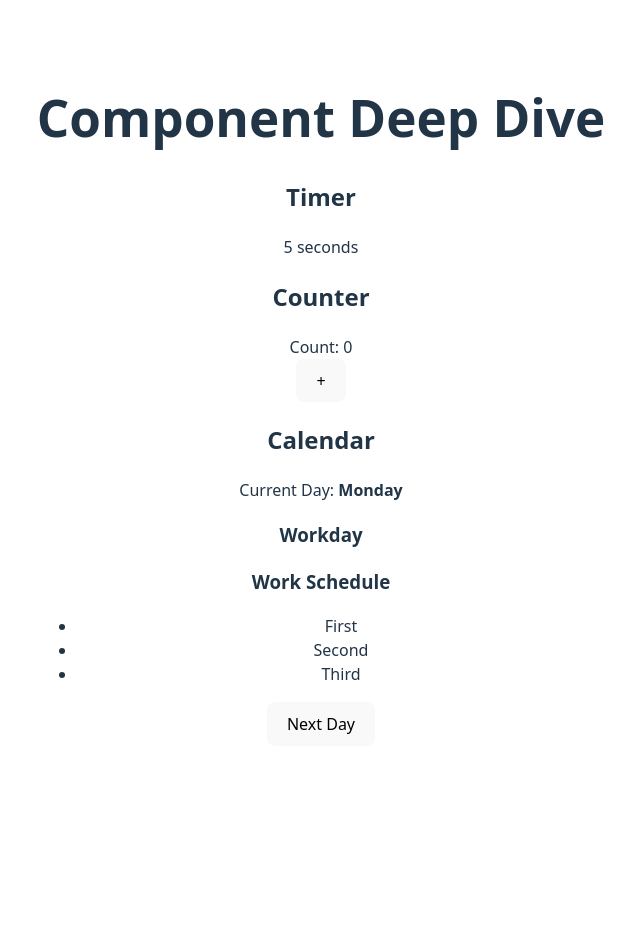
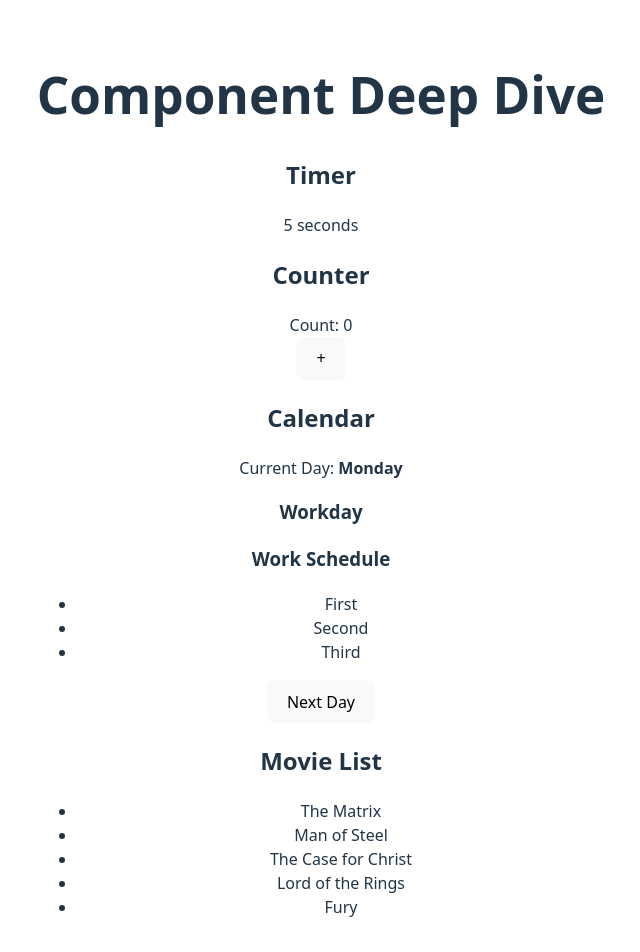
Before and after one commit to MarinovM03/SoftUni-ReactJS-Full-Course-25, a React (Vite) app in the folder 03-Components - Deep Dive/component-state-demo/: page / in a window 1280 px wide. Shown: the top 952 px of the page, without its empty margins (319-959 px from the left). Before the commit the page ends 800 px from the top, so only its background shows below. Built offline with nearby package versions, Linux system fonts and the light colour scheme.

Commit message:
Add Movie List component to use as example of Lists and Keys

```diff
--- a/03-Components - Deep Dive/component-state-demo/src/App.jsx
+++ b/03-Components - Deep Dive/component-state-demo/src/App.jsx
@@ -1,6 +1,7 @@
 import './App.css'
 import Calendar from './components/Calendar.jsx'
 import Counter from './components/Counter.jsx'
+import MovieList from './components/MovieList.jsx'
 import Timer from './components/Timer.jsx'
 
 function App() {
@@ -14,6 +15,8 @@ function App() {
 
             <Calendar />
 
+            <MovieList />
+
         </div>
     )
 }
--- /dev/null
+++ b/03-Components - Deep Dive/component-state-demo/src/components/MovieList.jsx
@@ -0,0 +1,21 @@
+import { useState } from "react";
+
+export default function MovieList() {
+    const [movies, setMovies] = useState([
+        'The Matrix',
+        'Man of Steel',
+        'The Case for Christ',
+        'Lord of the Rings',
+        'Fury',
+    ]);
+
+    return (
+        <section>
+            <h2>Movie List</h2>
+
+            <ul>
+                {movies.map(movie => <li>{movie}</li>)}
+            </ul>
+        </section>
+    );
+}
```
